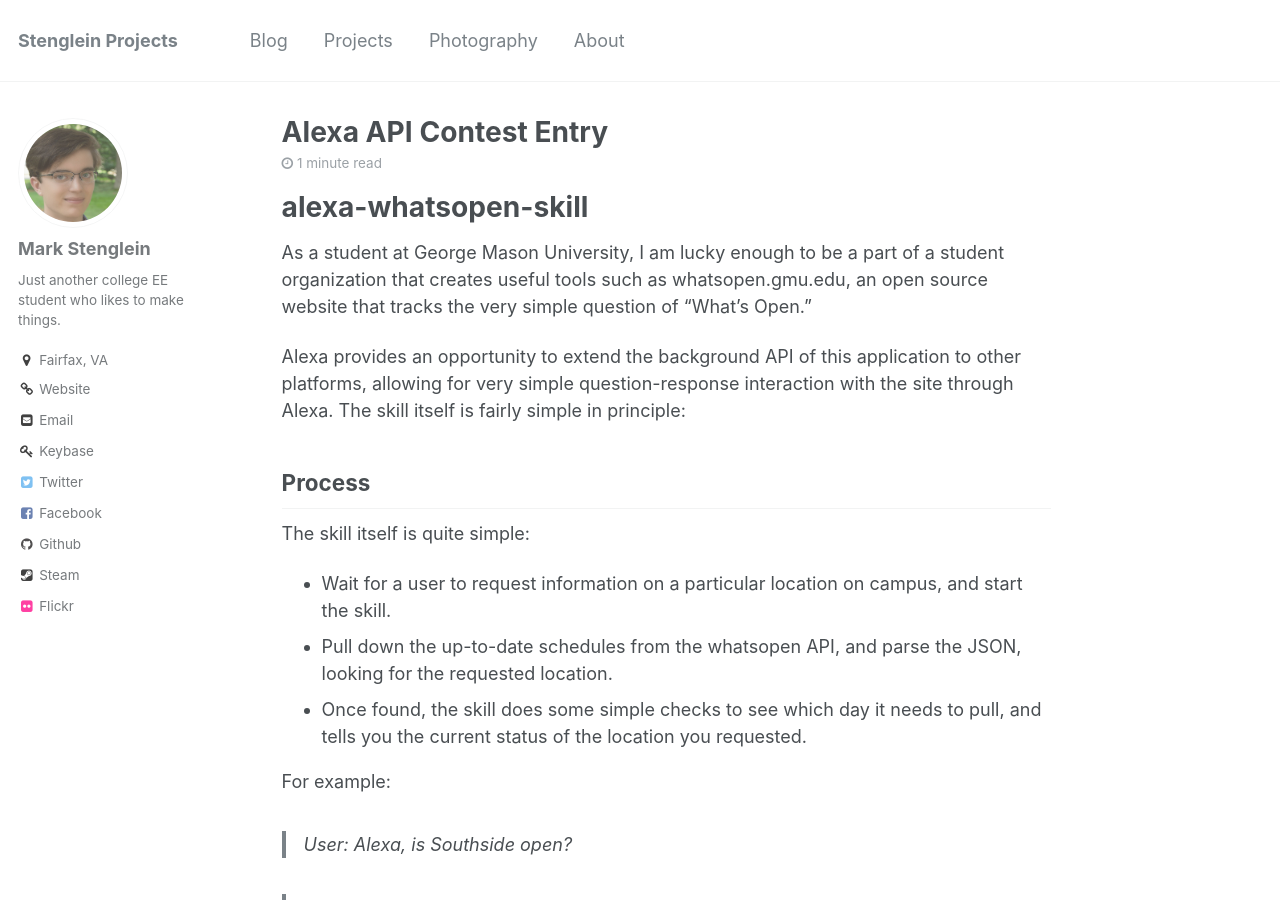
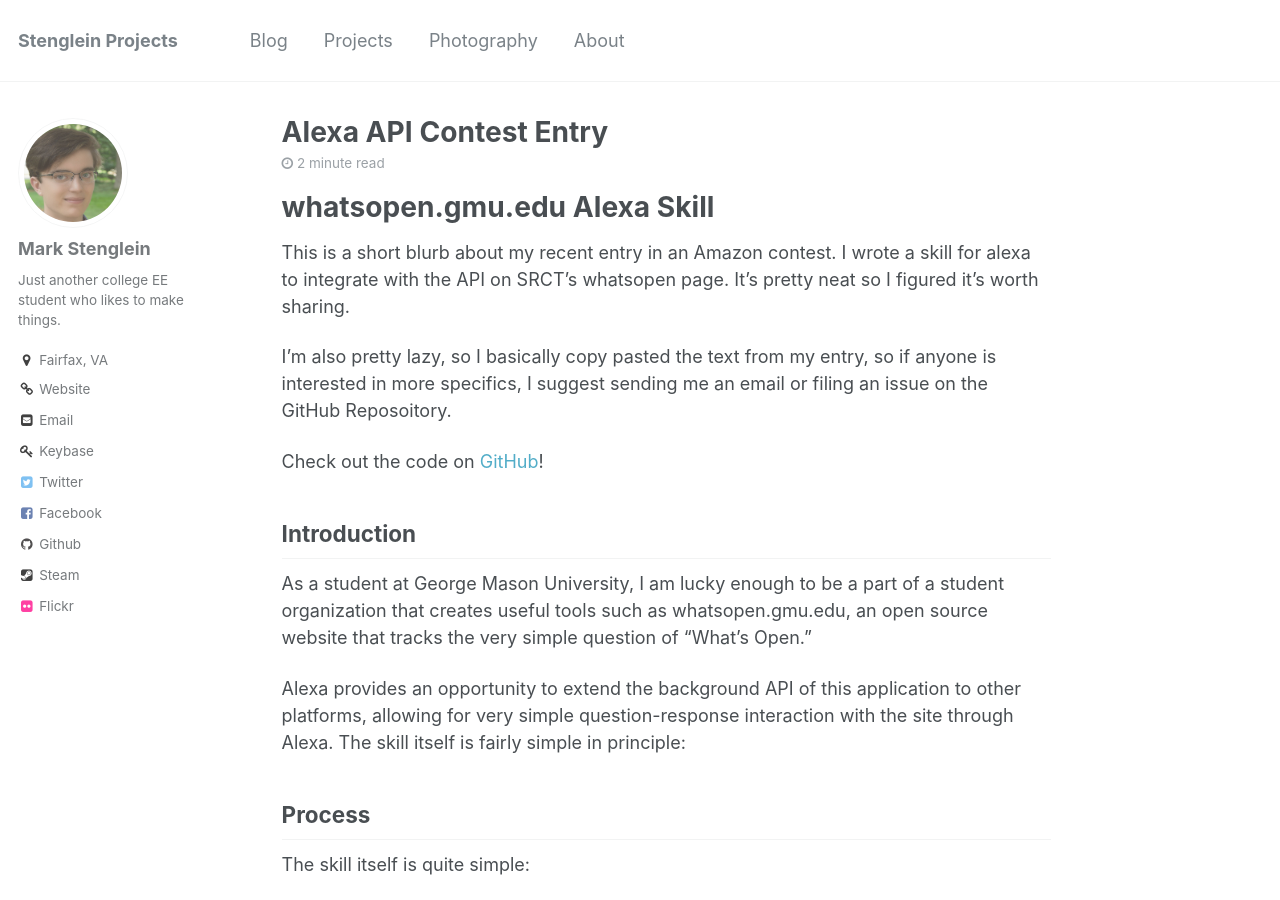
Before and after one commit to ocelotsloth/ocelotsloth.github.io, a Jekyll site: the page built from _posts/2016-08-11-15-alexa-api-contest-entry.md, in a window 1280 px wide and 900 px high. Built offline with Jekyll 4.4.1, drawn with Linux system fonts in a browser that asks for light colours; comment, search, counter and statistics services are not loaded.

Commit message:
fix words

```diff
--- a/_posts/2016-08-11-15-alexa-api-contest-entry.md
+++ b/_posts/2016-08-11-15-alexa-api-contest-entry.md
@@ -16,7 +16,20 @@
 
 ---
 
-# alexa-whatsopen-skill
+# whatsopen.gmu.edu Alexa Skill
+
+This is a short blurb about my recent entry in an Amazon contest. I wrote a
+skill for alexa to integrate with the API on SRCT's whatsopen page. It's pretty
+neat so I figured it's worth sharing.
+
+I'm also pretty lazy, so I basically copy pasted the text from my entry, so if
+anyone is interested in more specifics, I suggest sending me an email or filing
+an issue on the GitHub Reposoitory.
+
+Check out the code on [GitHub](https://github.com/ocelotsloth/alexa-whats-open-skill)!
+
+## Introduction
+
 As a student at George Mason University, I am lucky enough to be a part of a
 student organization that creates useful tools such as whatsopen.gmu.edu, an
 open source website that tracks the very simple question of "What's Open."
```
